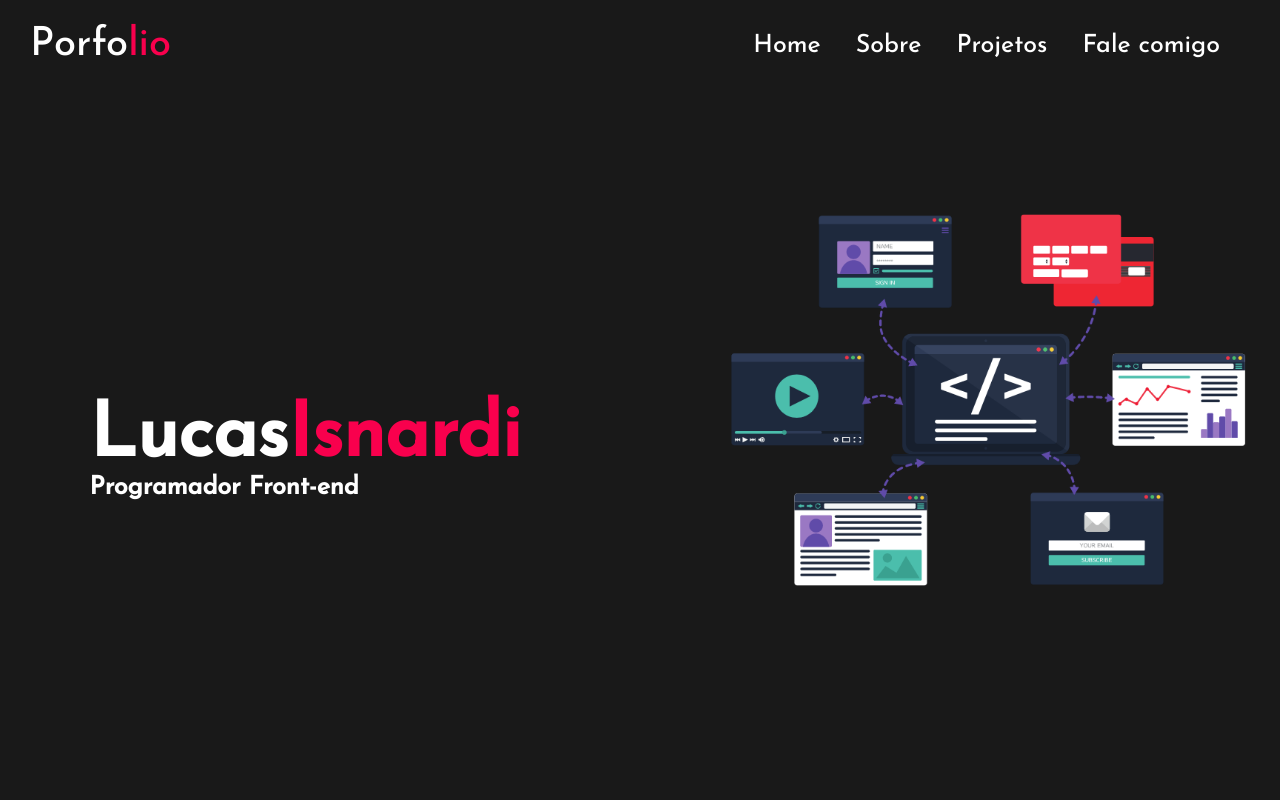
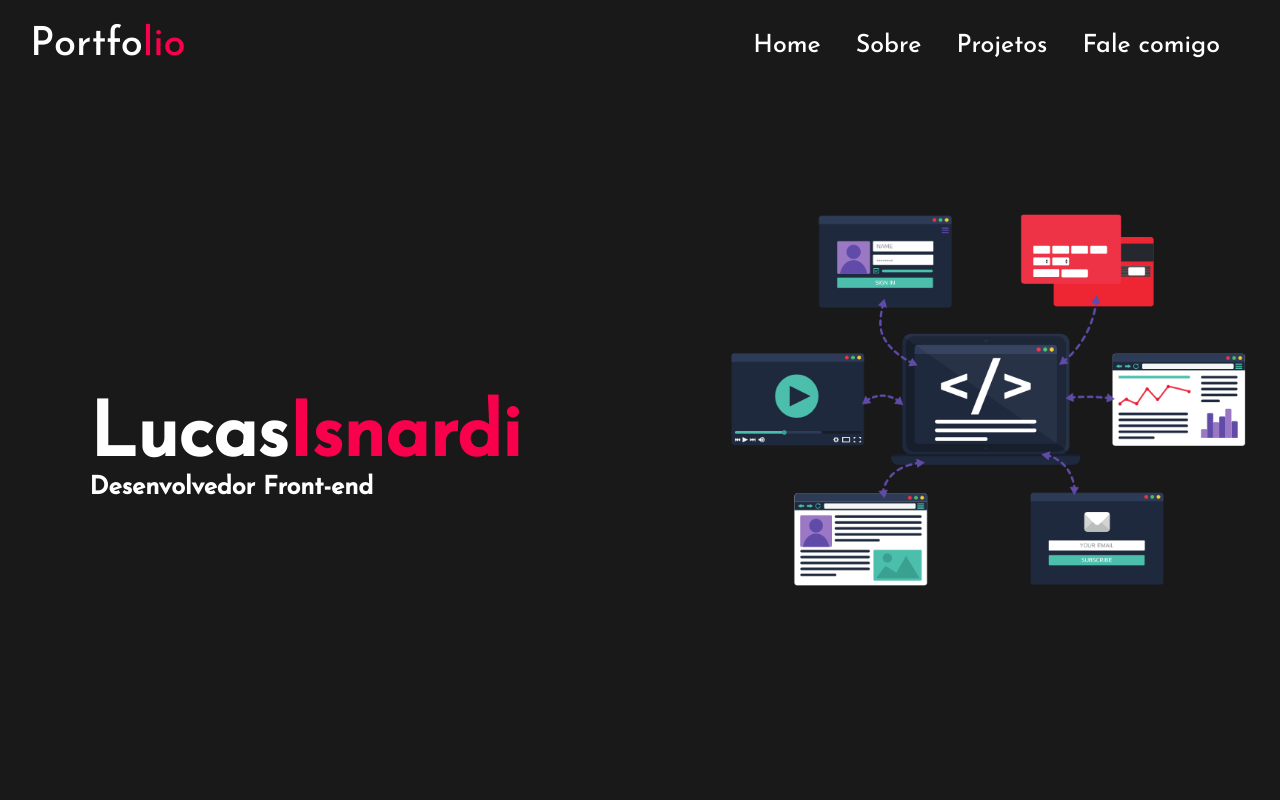
Before and after one commit to lucasisnardi/PORTFOLIO, a plain HTML site: page index.html in a window 1280 px wide. Shown: the top 800 px of the page. Drawn offline with Linux system fonts and the light colour scheme.

Commit message:
alterado

```diff
--- a/index.html
+++ b/index.html
@@ -16,7 +16,7 @@
 <body>
     <div class="caixa-principal" id="home">
         <nav>
-            <h2 class="portfolio">Porfo<span>lio</span></h2>
+            <h2 class="portfolio">Portfo<span>lio</span></h2>
             <ul>
                 <li><a class="link-menu" href="#home">Home</a></li>
                 <li><a class="link-menu" href="#sobre">Sobre</a></li>
@@ -27,7 +27,7 @@
 
         <div class="meu-nome">
             <h1>Lucas<span>Isnardi</span></h1>
-            <h3>Programador Front-end</h3>
+            <h3>Desenvolvedor Front-end</h3>
         </div>
     </div>
     <section id="sobre">
```
